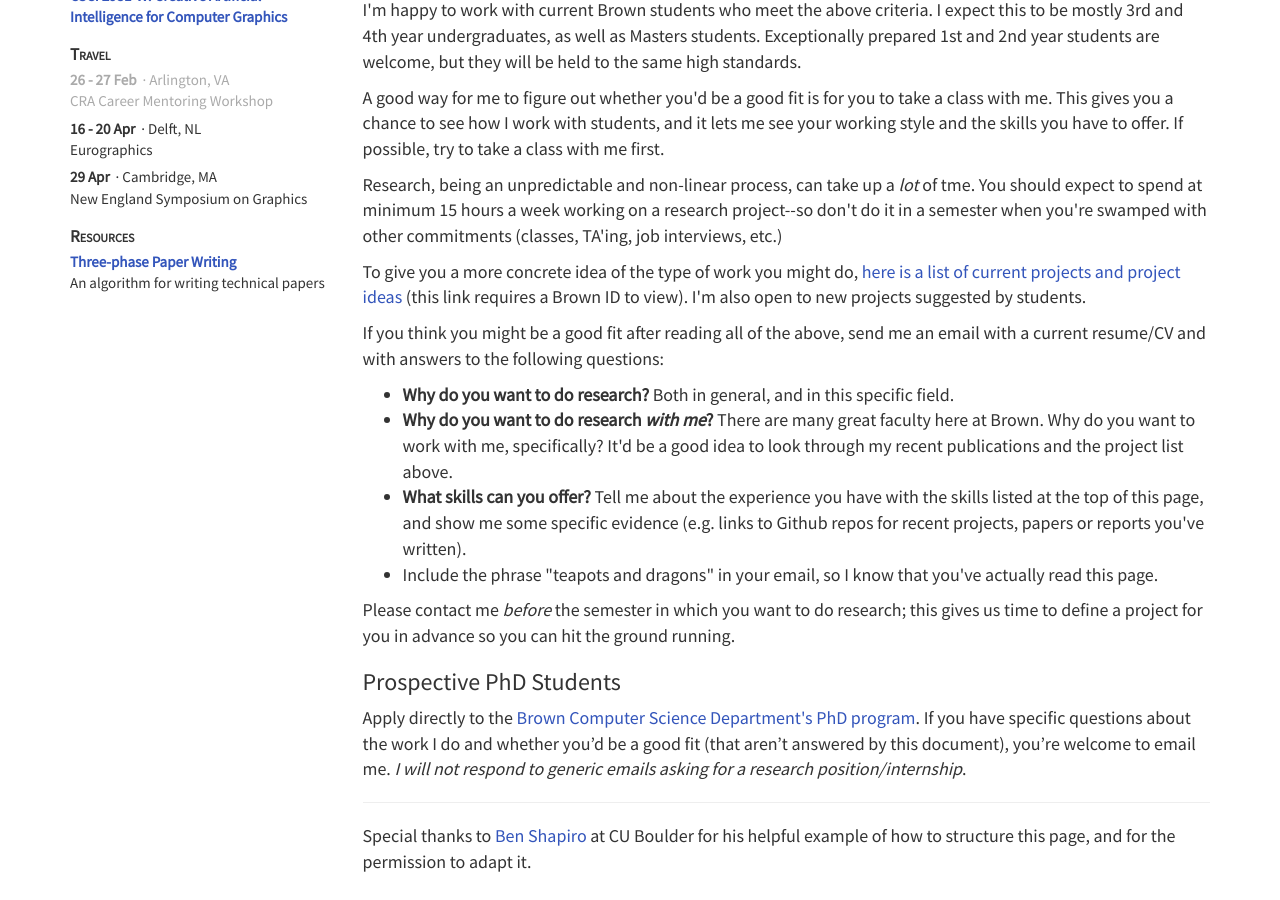
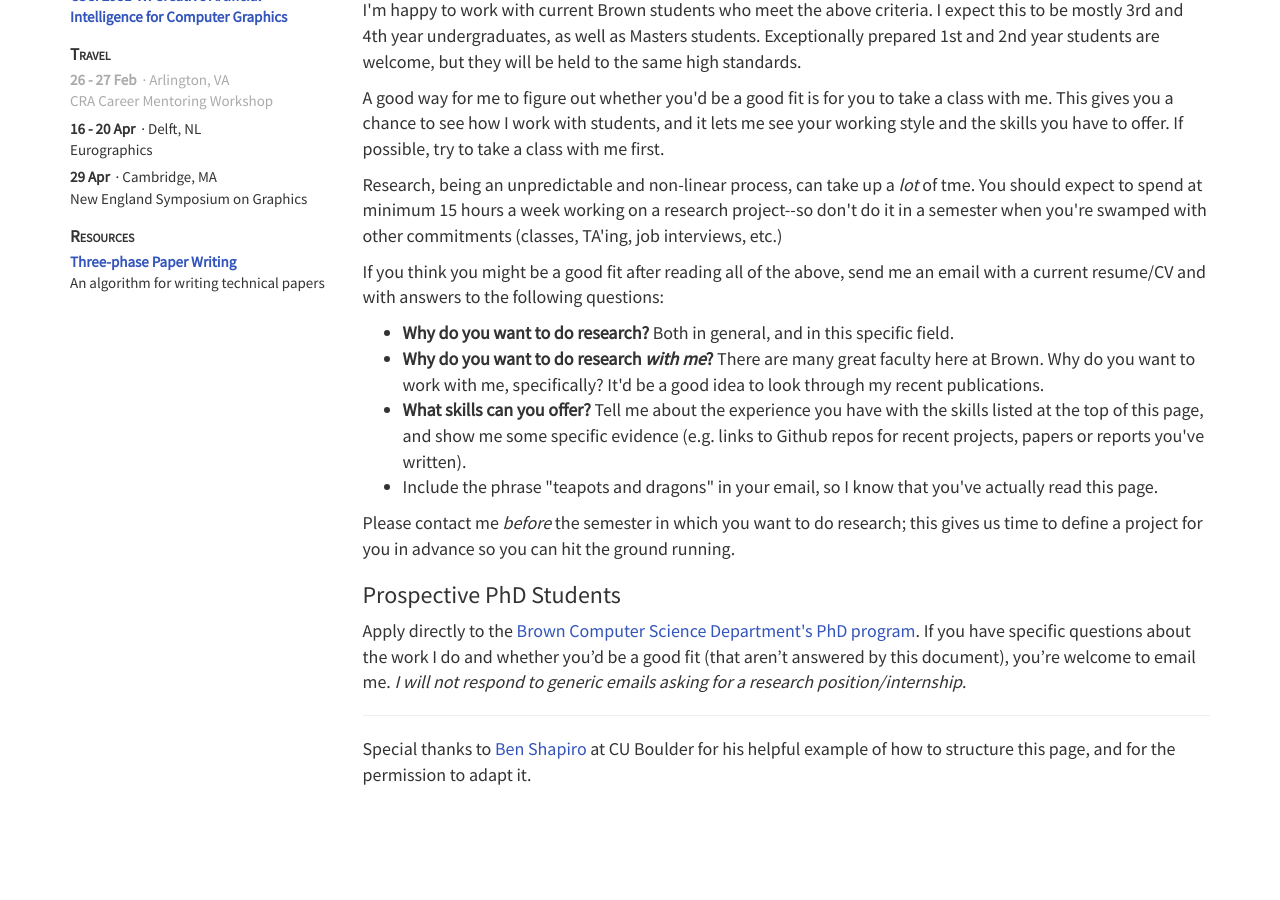
Before and after one commit to dritchie/dritchie.github.io, a Jekyll site: the page built from prospective_students.html, in a window 1280 px wide and 900 px high, scrolled down 753 px. Built offline with Jekyll 4.4.1, drawn with Linux system fonts in a browser that asks for light colours; after the commit the page ends 1576 px from its top, so only the background shows below that.

Commit message:
Remove link to project ideas page (this is in flux too much and is hard to keep up to date, I feel...)

```diff
--- a/prospective_students.html
+++ b/prospective_students.html
@@ -36,16 +36,16 @@ layout: post
 	Research, being an unpredictable and non-linear process, can take up a <i>lot</i> of tme. You should expect to spend at minimum 15 hours a week working on a research project--so don't do it in a semester when you're swamped with other commitments (classes, TA'ing, job interviews, etc.)
 </p>
 
-<p>
+<!-- <p>
 	To give you a more concrete idea of the type of work you might do, <a target='_blank' href='https://docs.google.com/a/brown.edu/document/d/1ih-PIIJGJkaFZhZ9Rf7qba5z2dme9gmwPecX0vKXcQc/edit?usp=sharing'>here is a list of current projects and project ideas</a> (this link requires a Brown ID to view). I'm also open to new projects suggested by students.
 </p>
-
+ -->
 <p>
 	If you think you might be a good fit after reading all of the above, send me an email with a current resume/CV and with answers to the following questions:
 
 	<ul>
 		<li><strong>Why do you want to do research?</strong> Both in general, and in this specific field.</li>
-		<li><strong>Why do you want to do research <i>with me</i>?</strong> There are many great faculty here at Brown. Why do you want to work with me, specifically? It'd be a good idea to look through my recent publications and the project list above.</li>
+		<li><strong>Why do you want to do research <i>with me</i>?</strong> There are many great faculty here at Brown. Why do you want to work with me, specifically? It'd be a good idea to look through my recent publications.</li>
 		<li><strong>What skills can you offer?</strong> Tell me about the experience you have with the skills listed at the top of this page, and show me some specific evidence (e.g. links to Github repos for recent projects, papers or reports you've written).</li>
 		<li>Include the phrase "teapots and dragons" in your email, so I know that you've actually read this page.</li>
 	</ul>
```
